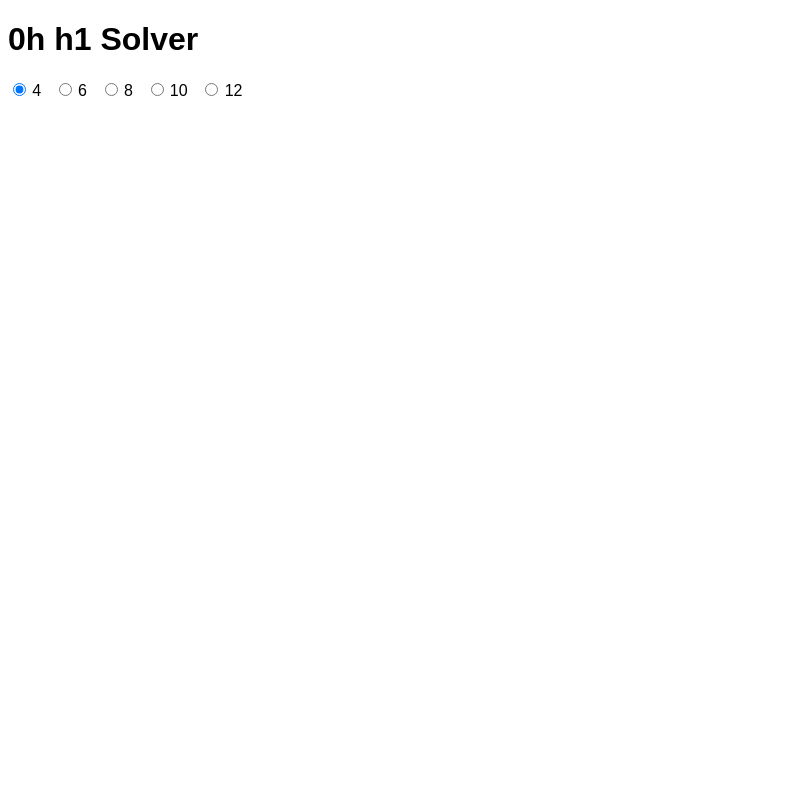
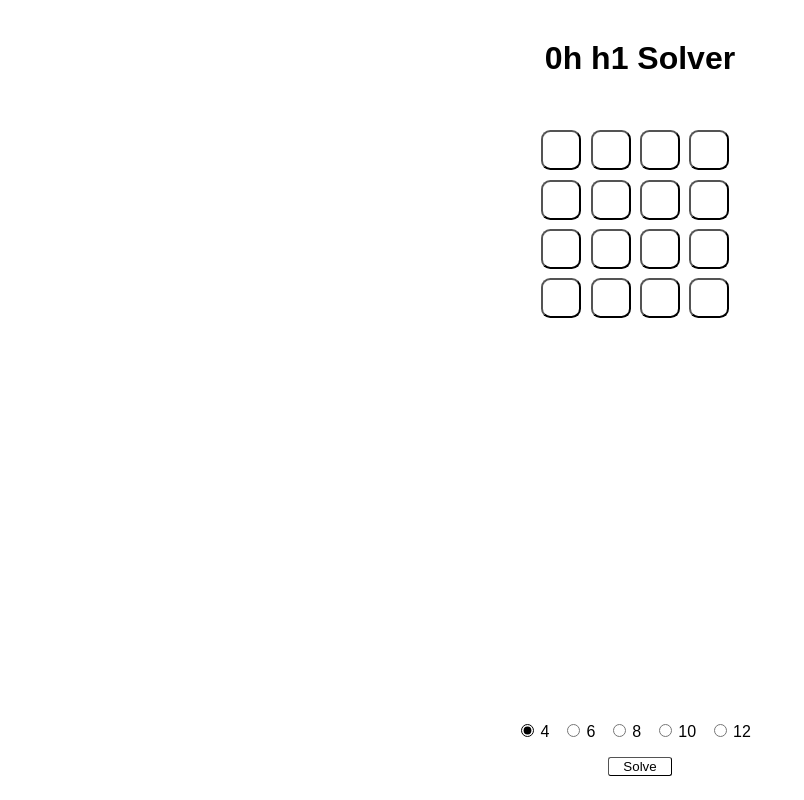
Before and after one commit to acar12/oh-hi-solver, a React (Create React App) app: page / in a window 1280 px wide. Shown: the whole page, without its empty margins (0-804 px from the left). Built offline with nearby package versions, Linux system fonts and the light colour scheme.

Commit message:
basic layout + css :)

```diff
--- a/src/App.css
+++ b/src/App.css
@@ -1,8 +1,77 @@
-body {
+html, body {
+  height: 98%;
   font-family: Arial, Helvetica, sans-serif;
 }
 
-.size-selector label {
+h1 {
+  margin-top: 2rem;
+  text-align: center;
+}
+
+div#table {
+  margin-top: 2rem !important;
+  margin: auto;
+}
+
+div#root {
+  height: 100%;
+}
+
+div#app {
+  height: 100%;
+  display: flex;
+  flex-direction: column;
+  justify-content: center;
+}
+
+div#inputs {
+  margin-top: auto;
+  display: flex;
+  flex-direction: column;
+  justify-content: center;
+  gap: 1em;
+}
+
+div#size-selector {
+  display: flex;
+  justify-content: center;
+}
+
+#solve-button {
+  width: 4rem;
+  margin: auto;
+  background-color: #ffffff;
+  color: #000000;
+  border-width: 0.05em;
+  border-radius: 0.2em;
+}
+
+.cell-button {
+  width: 3em;
+  height: 3em;
+  margin-right: 0.7em;
+  margin-bottom: 0.7em;
+  border-width: 0.15em;
+  border-radius: 0.7em;
+}
+
+.cell-button[value="0"] {
+  background-color: #ffffff;
+}
+
+.cell-button[value="1"] {
+  background-color: #ff0000;
+}
+
+.cell-button[value="2"] {
+  background-color: #0000ff;
+}
+
+div#size-selector label {
   margin-left: 0.2em;
   margin-right: 0.8em;
 }
+
+div#size-selector input[type="radio"] {
+  accent-color: #000000;
+}
--- a/src/App.js
+++ b/src/App.js
@@ -1,11 +1,29 @@
+import { useState } from "react";
 import "./App.css"
 import SizeSelector from "./SizeSelector"
 
 let App = () => {
+    const [size, setSize] = useState(4)
+    const [grid, setGrid] = useState([])
+
+    if (grid.length !== size) {
+        let temp = [];
+        for (let i = 0; i < size; i++) {
+            temp.push(Array.from(Array(size), () => <button className="cell-button" value="0" />))
+        }
+        setGrid(temp)
+    }
+
     return (
-        <div className="app">
+        <div id="app">
             <h1>0h h1 Solver</h1>
-            <SizeSelector />
+            <div id="table">
+                {grid.map((r, i) => <div key={i}>{r}</div>)}
+            </div>
+            <div id="inputs">
+                <SizeSelector size={size} setSize={setSize} />
+                <button id="solve-button">Solve</button>
+            </div>
         </div>
     );
 }
--- a/src/SizeSelector.js
+++ b/src/SizeSelector.js
@@ -1,14 +1,13 @@
-import { useState } from "react"
-
-let SizeSelector = () => {
-    const [size, setSize] = useState(4)
+let SizeSelector = ({ size, setSize }) => {
     const sizes = [4, 6, 8, 10, 12]
 
     return (
-        <div className="size-selector">
+        <div id="size-selector">
             {sizes.map((s) => <span key={s}>
-                <input type="radio" value={s} id={s} name="size" checked={s == size}
-                    onChange={(e) => setSize(parseInt(e.target.value))} />
+                <input type="radio" value={s} id={s} name="size" checked={s === size}
+                    onChange={(e) => {
+                        setSize(parseInt(e.target.value))
+                    }} />
                 <label htmlFor={s}>{s}</label>
             </span>)}
         </div>
```
